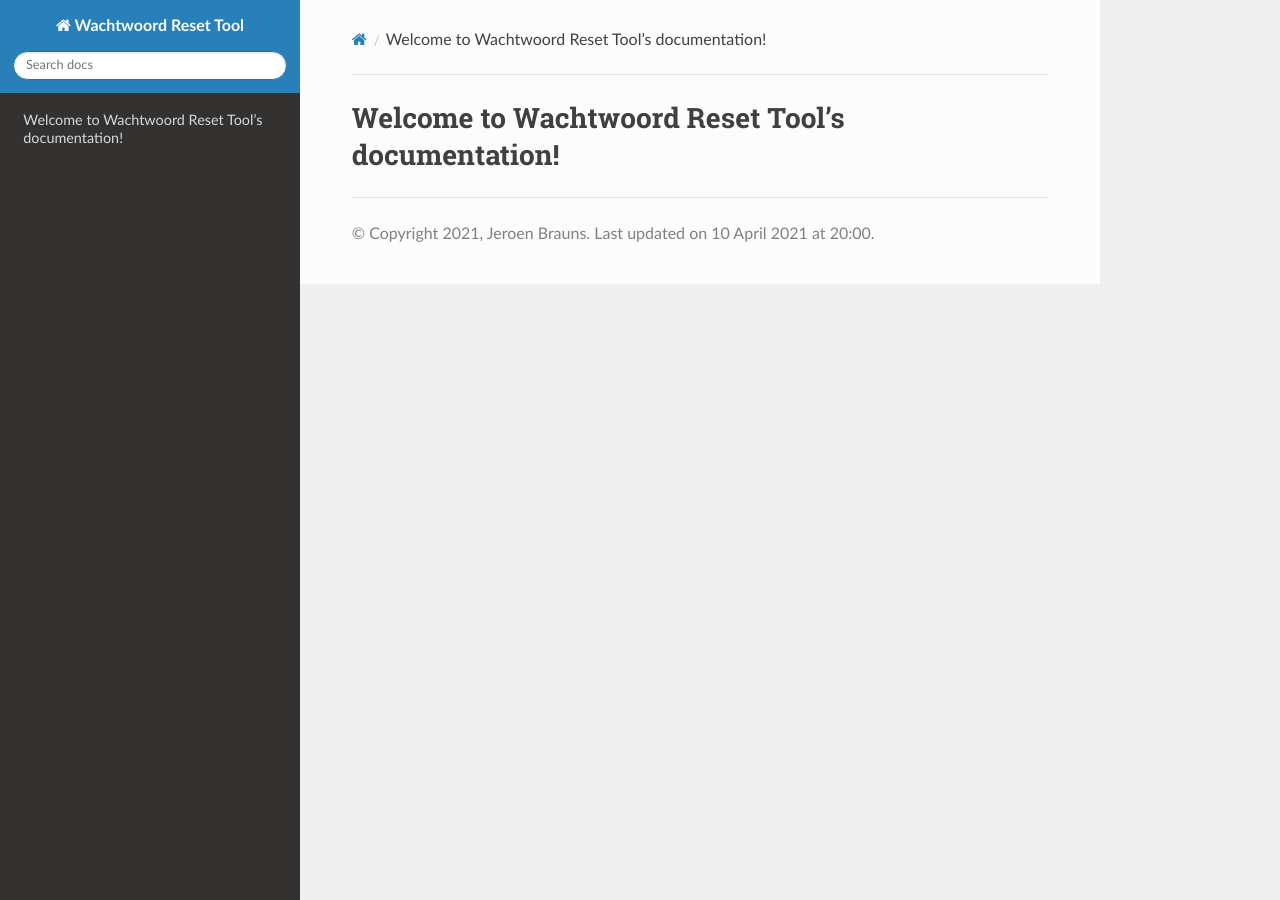
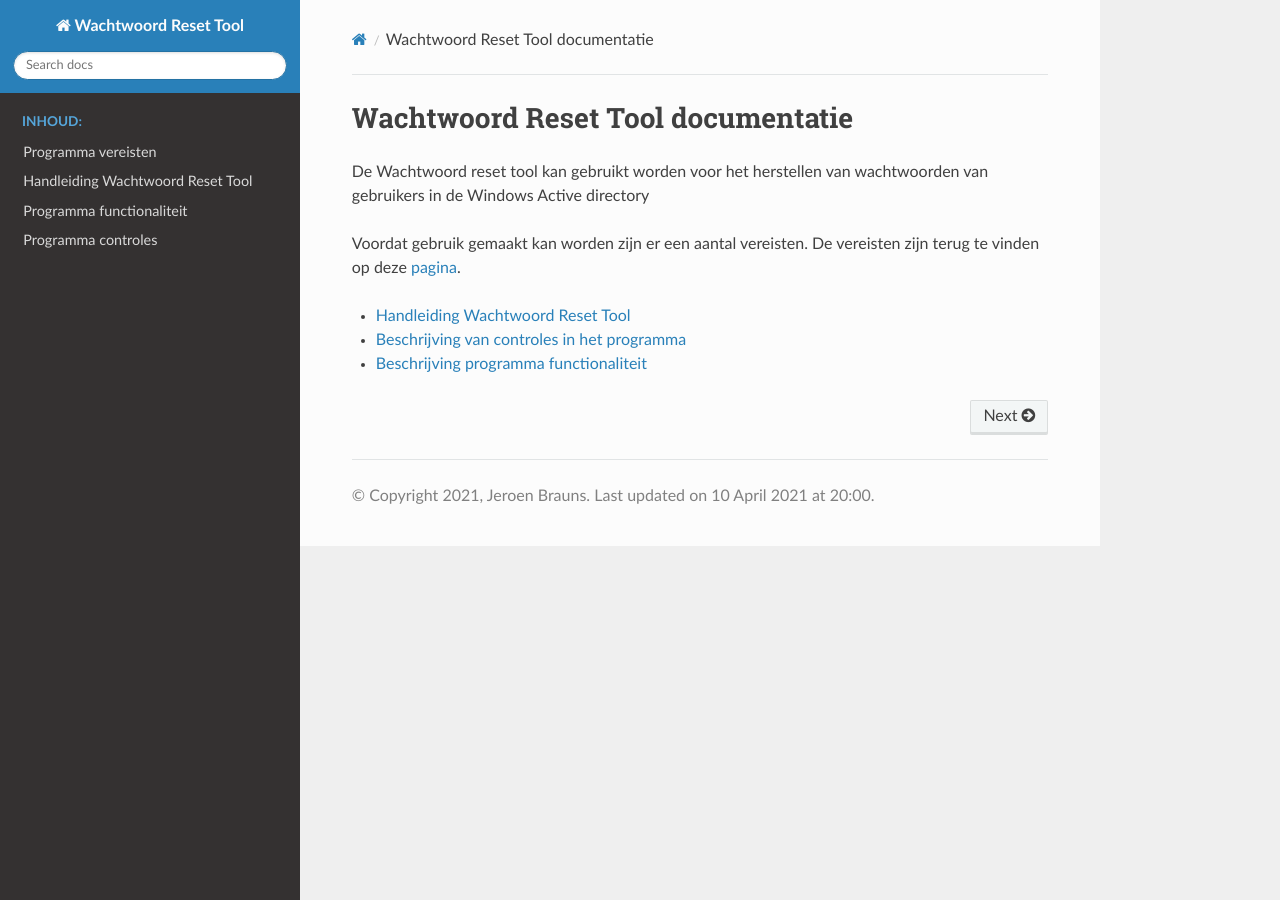
Before and after one commit to jebr/wachtwoord-reset-tool, a Sphinx documentation site: the page built from docs/source/index.rst, in a window 1280 px wide. Built offline with Sphinx 7.4.7 and the Read the Docs theme 2.0.0, drawn with Linux system fonts in a browser that asks for light colours.

Commit message:
[update] documentation

```diff
--- a/docs/source/conf.py
+++ b/docs/source/conf.py
@@ -34,6 +34,7 @@
     "sphinx_rtd_theme",
     "sphinx_copybutton",
     "sphinx_last_updated_by_git",
+    "hoverxref.extension",
 ]
 
 # Add any paths that contain templates here, relative to this directory.
--- /dev/null
+++ b/docs/source/description-checks.rst
@@ -0,0 +1,2 @@
+Programma controles
+===================
--- /dev/null
+++ b/docs/source/description-functions.rst
@@ -0,0 +1,2 @@
+Programma functionaliteit
+=========================
--- a/docs/source/index.rst
+++ b/docs/source/index.rst
@@ -1,9 +1,26 @@
 .. Wachtwoord Reset Tool documentation master file, created by
    Jeroen Brauns on Sat Apr 10 19:46:52 2021.
 
-Welcome to Wachtwoord Reset Tool's documentation!
-=================================================
+Wachtwoord Reset Tool documentatie
+==================================
+
+De Wachtwoord reset tool kan gebruikt worden voor het herstellen van
+wachtwoorden van gebruikers in de Windows Active directory
+
+Voordat gebruik gemaakt kan worden zijn er een aantal vereisten.
+De vereisten zijn terug te vinden op deze :doc:`pagina <requirements>`.
+
+* :doc:`Handleiding Wachtwoord Reset Tool <manual>`
+* :doc:`Beschrijving van controles in het programma <description-checks>`
+* :doc:`Beschrijving programma functionaliteit <description-functions>`
+
 
 .. toctree::
    :maxdepth: 2
-   :caption: Contents:
+   :caption: Inhoud:
+   :hidden:
+
+   requirements.rst
+   manual.rst
+   description-functions.rst
+   description-checks.rst
--- /dev/null
+++ b/docs/source/manual.rst
@@ -0,0 +1,2 @@
+Handleiding Wachtwoord Reset Tool
+=================================
```
Also changed, not shown: docs/source/requirements.rst (added, +12 -0 lines).
